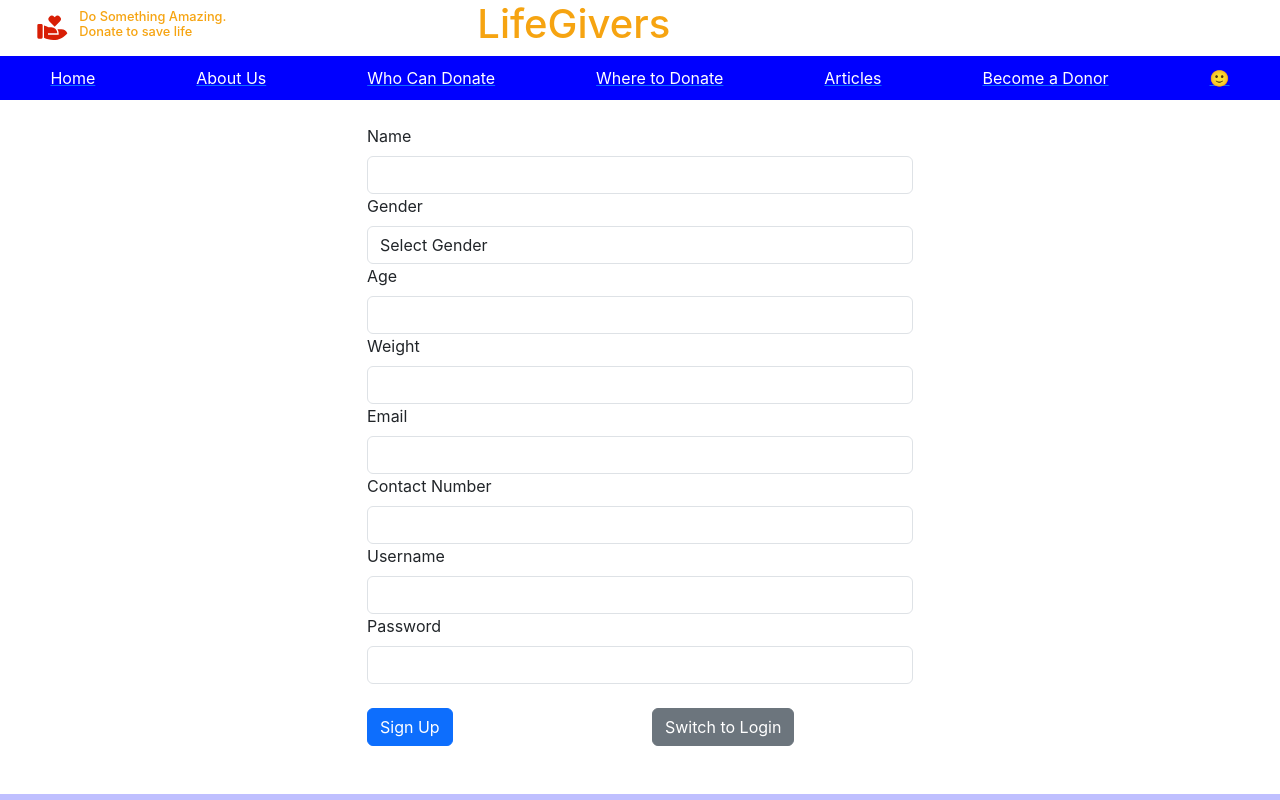
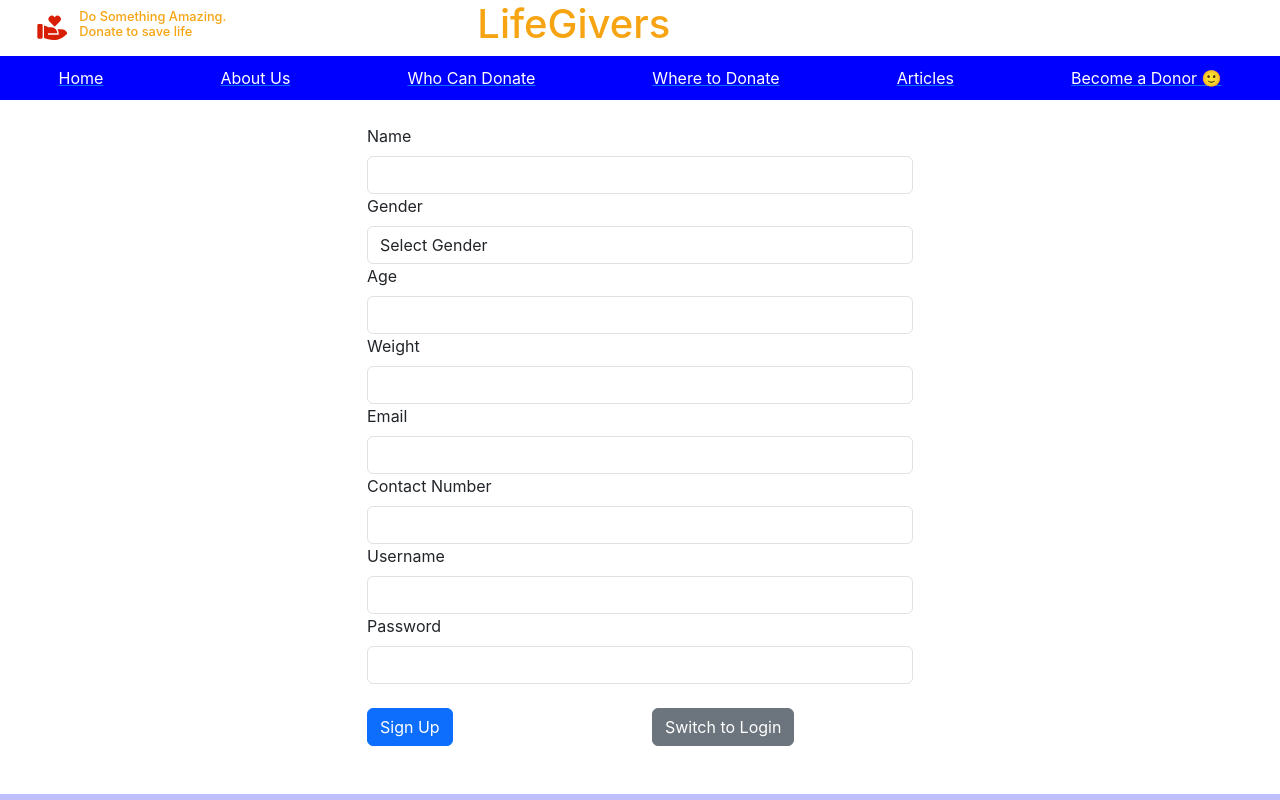
Before and after one commit to Orandifelix/lifegivers-client, a React (Create React App) app: page /login in a window 1280 px wide. Shown: the top 800 px of the page. Built offline with nearby package versions, Linux system fonts and the light colour scheme.

Commit message:
styled the route links

```diff
--- a/src/components/orandilanding/Navbar.js
+++ b/src/components/orandilanding/Navbar.js
@@ -18,13 +18,24 @@ const Navbar = () => {
         <h1>LifeGivers</h1>
       </div>
       <ul className="links">
-        <Link to="/"><li>Home</li></Link>
-        <Link to="/aboutus"><li>About Us</li></Link>
-        <Link to="/"><li>Who Can Donate</li></Link>
-        <Link to="/"><li>Where to Donate</li></Link>
-        <Link to="/"><li>Articles</li></Link>
-        <Link to="/"><li>Become a Donor</li></Link>
-        <Link to="/login">&#128578;</Link>
+        <Link to="/">
+          <li>Home</li>
+        </Link>
+        <Link to="/aboutus">
+          <li>About Us</li>
+        </Link>
+        <Link to="/">
+          <li>Who Can Donate</li>
+        </Link>
+        <Link to="/">
+          <li>Where to Donate</li>
+        </Link>
+        <Link to="/">
+          <li>Articles</li>
+        </Link>
+        <Link to="/login">
+          <li>Become a Donor &#128578;</li>
+        </Link>
       </ul>
     </nav>
   );
```
